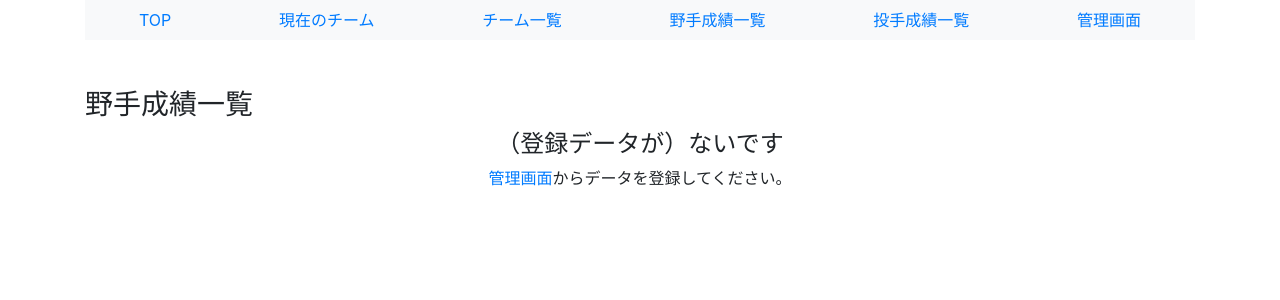
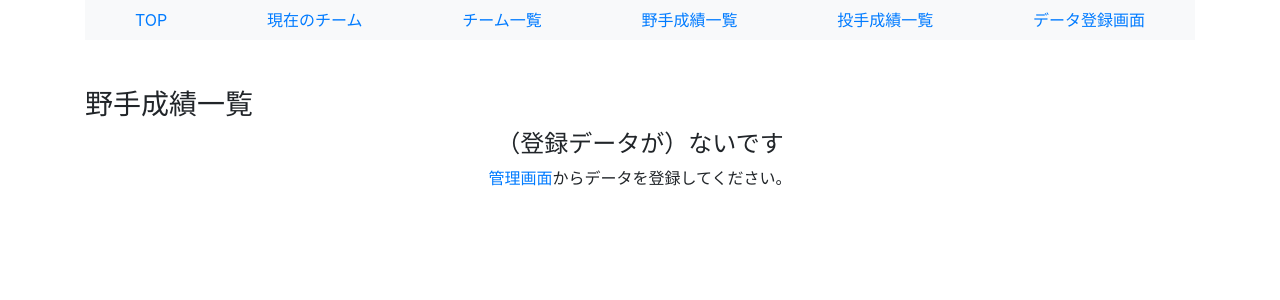
Before and after one commit to shimayu22/Eikan-Database, a Django app: page /eikan/fielders in a window 1280 px wide. Shown: the top 300 px of the page. Run offline with Django 3.2, Linux system fonts and the light colour scheme; data that the repository does not hold is empty; some libraries are stand-ins or nearby versions.

Commit message:
表示名修正

```diff
--- a/eikan/templates/eikan/_base.html
+++ b/eikan/templates/eikan/_base.html
@@ -29,7 +29,7 @@
                 <a class="nav-link" href="{% url 'eikan:pitchers' %}">投手成績一覧</a>
             </li>
             <li class="nav-item">
-                <a class="nav-link" href="{% url 'admin:index' %}">管理画面</a>
+                <a class="nav-link" href="{% url 'admin:index' %}">データ登録画面</a>
             </li>
         </ul>
     {% block content %}
```
